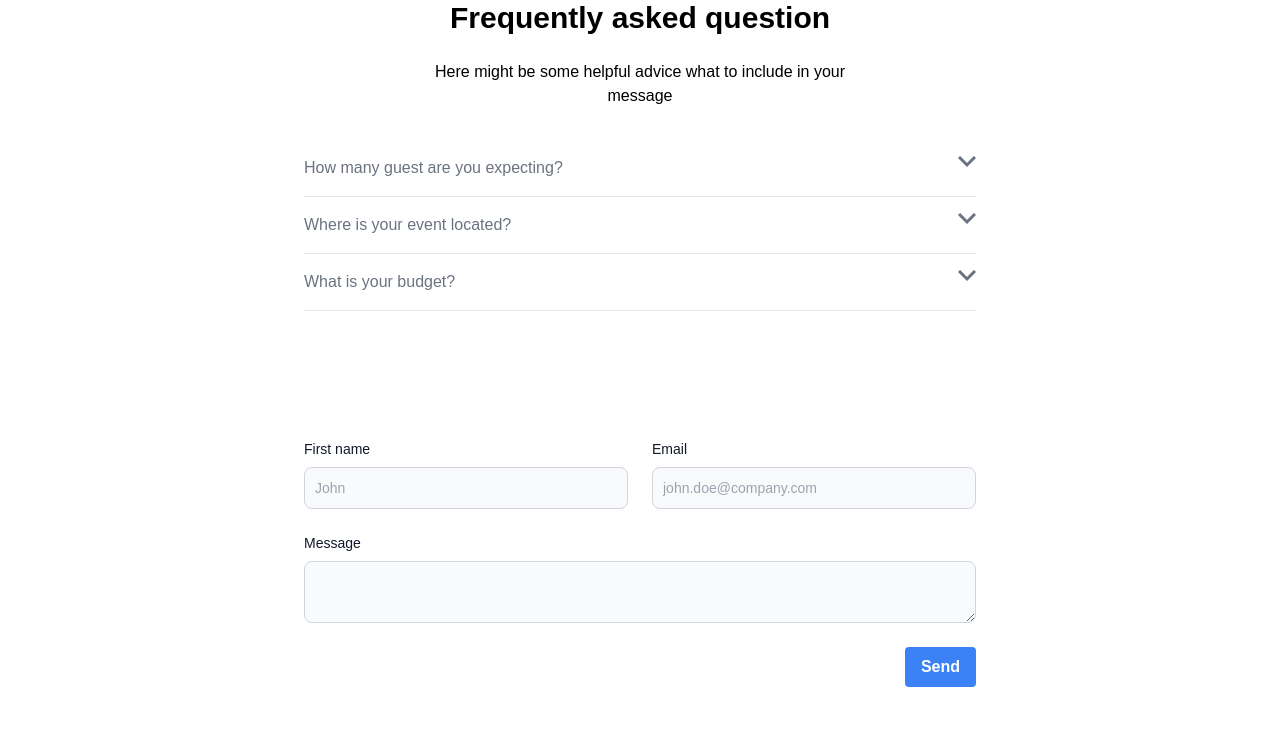
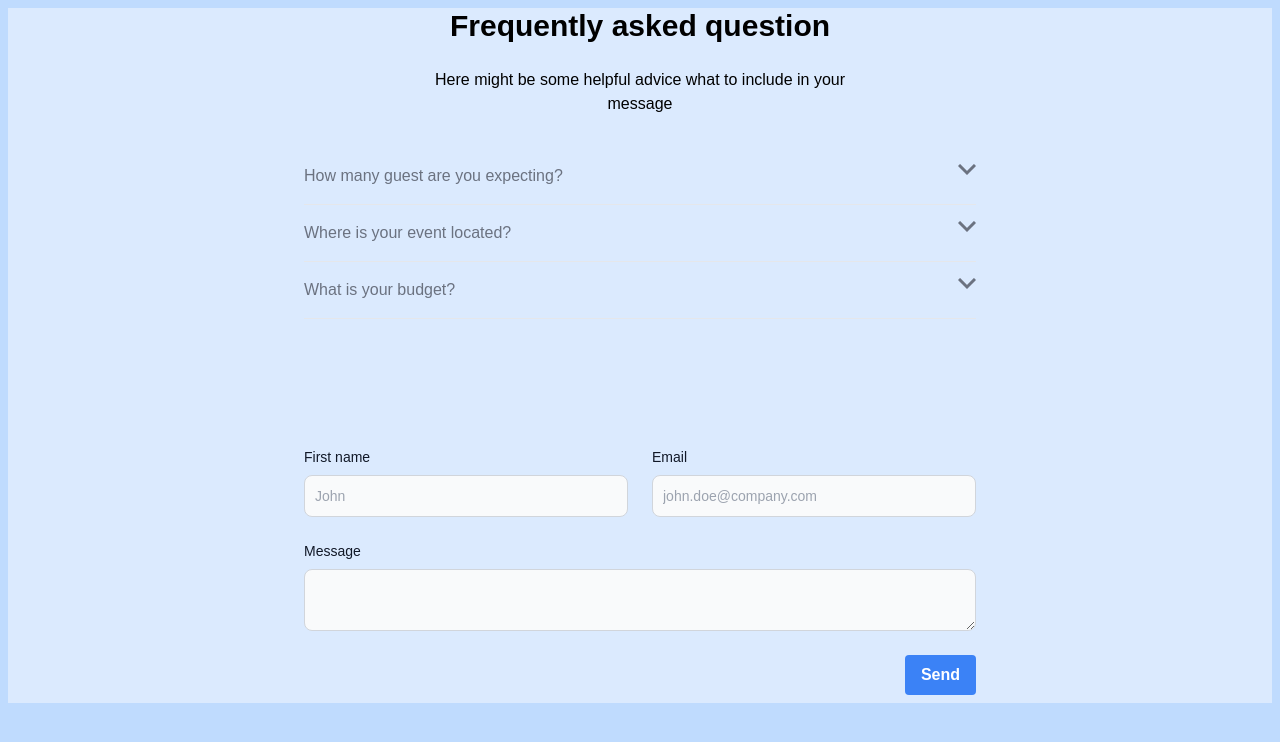
Before and after one commit to tomppatomppa/westmusic, a React (Create React App) app: page /contact in a window 1280 px wide. Shown: the top 742 px of the page. Built offline with nearby package versions, Linux system fonts and the light colour scheme.

Commit message:
contact page styling

```diff
--- a/src/components/Faqtab.js
+++ b/src/components/Faqtab.js
@@ -1,6 +1,6 @@
 const Faqtab = ({ title, index, text }) => {
   return (
-    <div className="py-1 border-b outline-none group" tabIndex={index}>
+    <div className=" py-1  border-b outline-none group" tabIndex={index}>
       <div className="flex tiems-center justify-between py-3 text-gray-500 transition duration 500 cursor-pointer group ease">
         <div className="transition duration-500 ease group-hover:text-red-500">
           {title}
--- a/src/components/Notification.js
+++ b/src/components/Notification.js
@@ -1,6 +1,5 @@
 const Notification = ({ message }) => {
   if (message === null) return
-
   return (
     <div
       className={`mx-auto my-12 text-center ${
--- a/src/routes/contact.js
+++ b/src/routes/contact.js
@@ -34,12 +34,18 @@ const Contact = () => {
     setMessage('')
   }
   return (
-    <div className="">
+    <div
+      id="container"
+      className="
+    bg-blue-200 p-2"
+    >
+      <div className=" bg-blue-100">
         <Faq />
+
         <Notification message={notification} />
-      <div className="max-w-2xl mx-auto">
+        <div className="mb-60 max-w-2xl mx-auto">
           <form onSubmit={submitForm}>
-          <div className=" grid gap-6 mb-6 md:grid-cols-2">
+            <div className="grid gap-6 mb-6 md:grid-cols-2">
               <div>
                 <label
                   htmlFor="first_name"
@@ -92,9 +98,9 @@ const Contact = () => {
                 name="message"
               ></textarea>
             </div>
-          <div className="flex justify-end">
+            <div className="flex justify-end ">
               <button
-              className="bg-blue-500 hover:bg-blue-700 text-white font-bold py-2 px-4 rounded"
+                className="mb-2 bg-blue-500 hover:bg-blue-700 text-white font-bold py-2 px-4 rounded"
                 type="submit"
               >
                 Send
@@ -103,6 +109,7 @@ const Contact = () => {
           </form>
         </div>
       </div>
+    </div>
   )
 }
 
```
Lines whose indentation alone changed are shown as unchanged.
